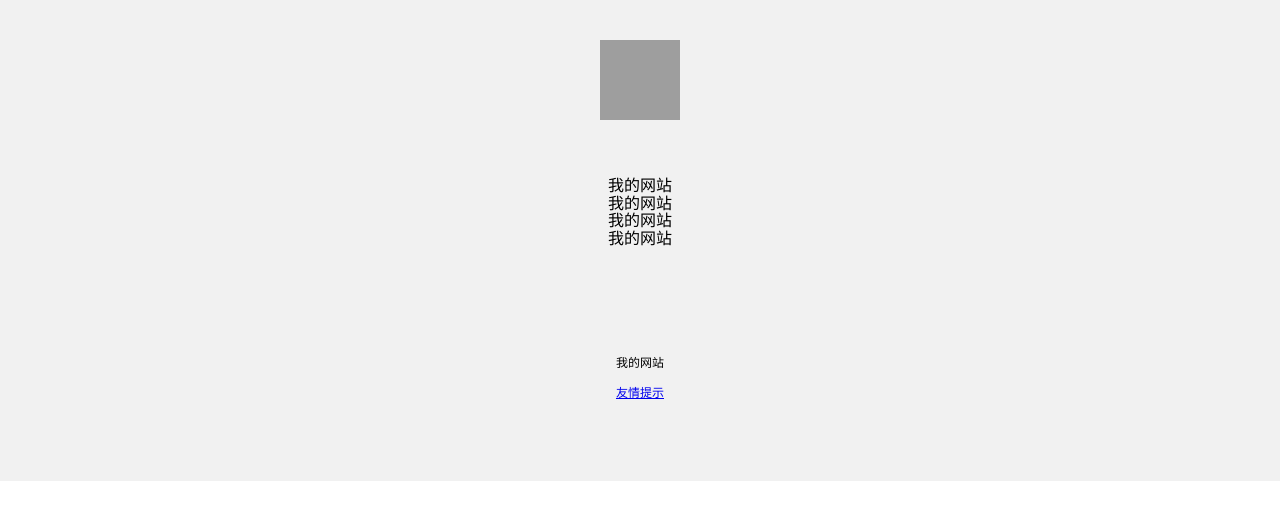
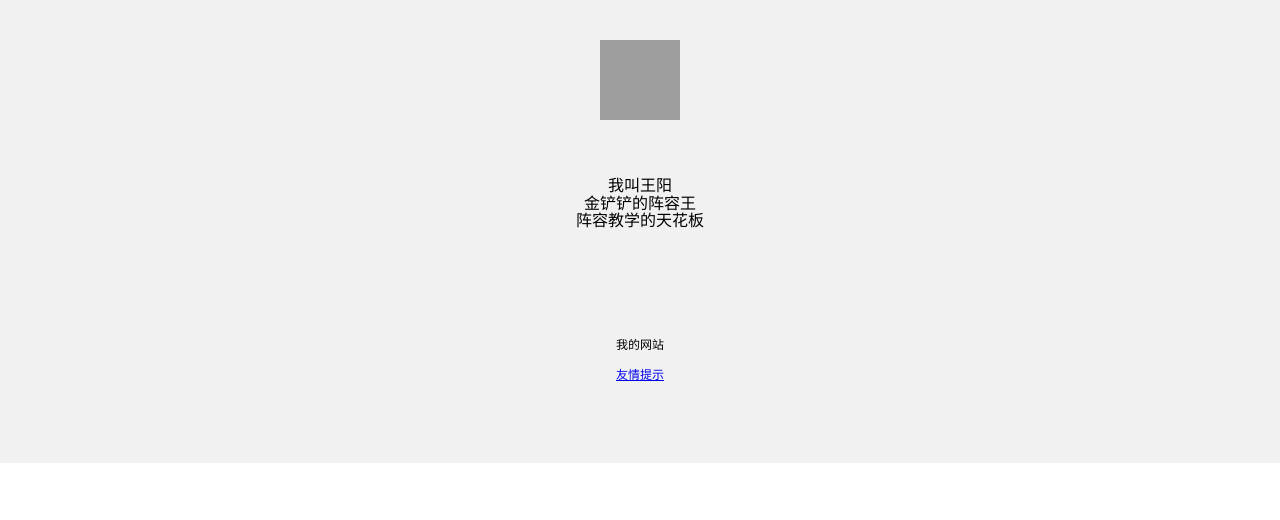
Before and after one commit to LM20051104/wanghui, a plain HTML site: page index.html in a window 1280 px wide. Drawn offline with Linux system fonts and the light colour scheme; grey boxes are pictures that could not be loaded.

Commit message:
Update index.html

```diff
--- a/index.html
+++ b/index.html
@@ -3,7 +3,7 @@
   <head>
     <meta charset="utf-8">
     <meta name="viewport" content="width=device-width, initial-scale=1" />
-    <title>康文昌的在线HTML 教学小工具</title>
+    <title>我的网站</title>
     <style>
       body {
         margin: 0;
@@ -24,10 +24,10 @@
      padding: 15px;
      line-height: 1.7px;
     ">
-      <p>我的网站</p>
-      <p>我的网站</p>
-      <p>我的网站</p>
-      <p>我的网站</p>
+      <p>我叫王阳</p>
+      <p>金铲铲的阵容王</p>
+      <p>阵容教学的天花板</p>
+      <p></p>
     </div>
     <div style="
     background-color: #f1f1f1;
```
